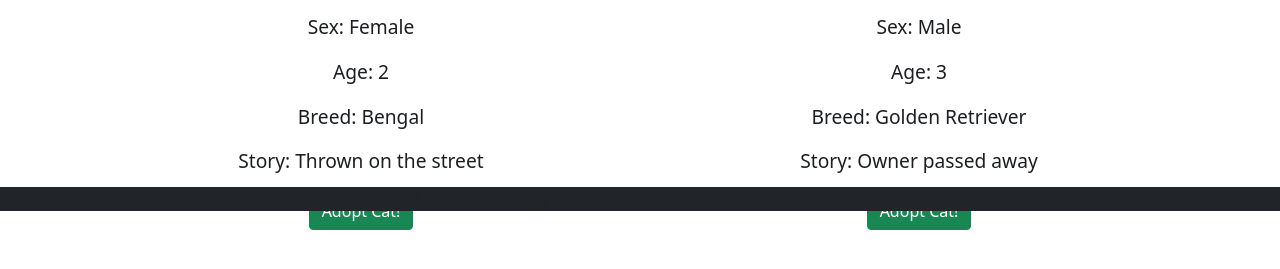
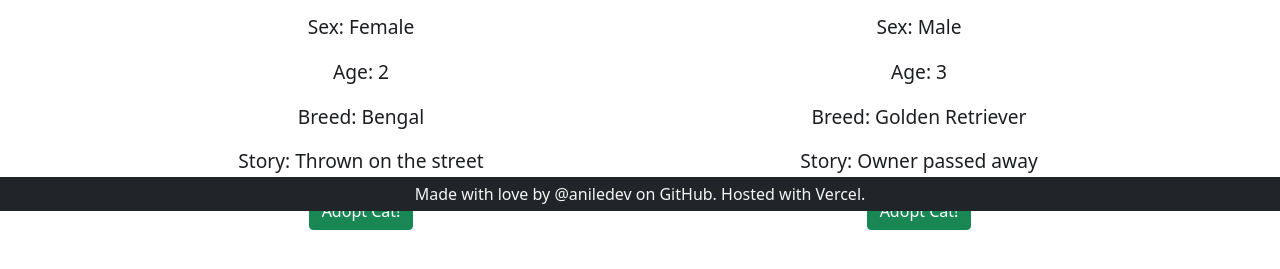
Before and after one commit to aniledev/petful-wireframes, a plain HTML site: page adopt.html in a window 1280 px wide. Shown: the part 589-858 px from the top of the page. Drawn offline with nearby package versions, Linux system fonts and the light colour scheme; a script that the page names is missing.

Commit message:
STYLES: add styling to sticky footer

```diff
--- a/adopt.css
+++ b/adopt.css
@@ -10,6 +10,11 @@ h1 {
   font-size: 1.5em;
 }
 
+.fixed-bottom {
+  color: whitesmoke;
+  font-size: medium;
+  padding: 5px 0;
+}
 
 p {
   font-size: 1.2em;
```
